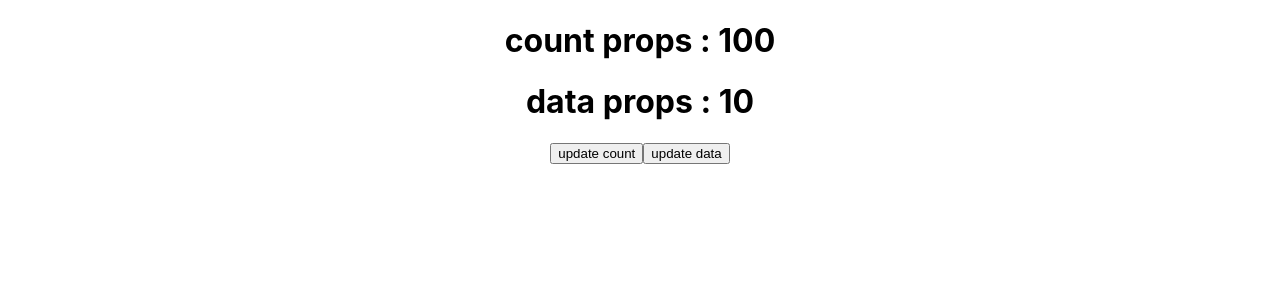
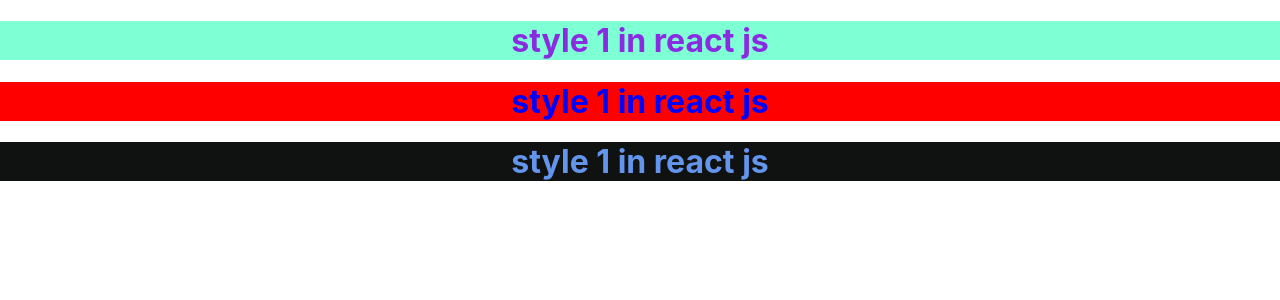
Before and after one commit to rolitiwari1234/Reactjs, a React (Create React App) app: page / in a window 1280 px wide. Shown: the top 300 px of the page. Built offline with nearby package versions, Linux system fonts and the light colour scheme.

Commit message:
style in react js

```diff
--- a/src/App.js
+++ b/src/App.js
@@ -1,19 +1,15 @@
-
-import Users from './Users'
+import React from 'react'
 import './App.css';
-import React, { useState,useEffect } from 'react'
-
+import './style.css'
+import style from './custom.module.css'
 function App (){
-  const[data,setData]=useState(10)
-  const [count,setCount] =useState(100)
 
 
   return(
    <div className='App'>
-
-     <Users count = {count} data = {data} />
-    <button onClick={()=>setCount(count+1)}>update count</button>
-    <button onClick={()=>setData(data+1)}>update data</button>
+   <h1 className='prime'>style 1 in react js</h1>
+    <h1 style = {{backgroundColor:"red",color:"blue"}} >style 1 in react js</h1>
+    <h1 className = {style.h1}>style 1 in react js</h1>
    </div>
     )
   }
--- /dev/null
+++ b/src/custom.module.css
@@ -0,0 +1,4 @@
+.h1{
+    color:cornflowerblue;
+    background-color: rgb(16, 17, 17);
+}
--- /dev/null
+++ b/src/style.css
@@ -0,0 +1,4 @@
+.prime{
+    background-color: aquamarine;
+    color:blueviolet;
+}
```
